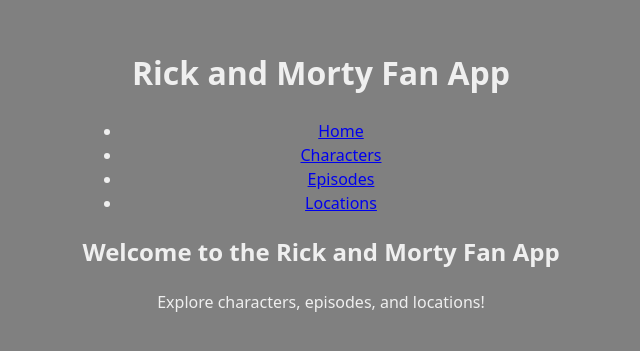
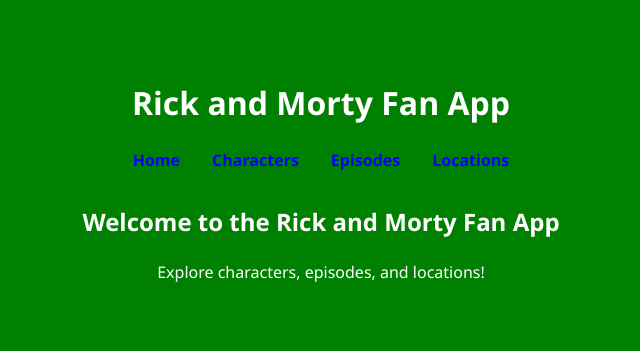
Before and after one commit to jaycruz718/SBA_320-Rick-Morty-Fan-App, a React (Vite) app: page / in a window 1280 px wide. Shown: the part 221-572 px from the top of the page, without its empty margins (319-959 px from the left). Built offline with nearby package versions, Linux system fonts and the light colour scheme; no server answers.

Commit message:
Adding More CSS to make app more presentable

```diff
--- a/src/App.css
+++ b/src/App.css
@@ -1,14 +1,38 @@
-#root {
-  max-width: 1280px;
-  margin: 0 auto;
+
+body {
+  margin: 0;
+  font-family: 'Segoe UI', Tahoma, Geneva, Verdana, sans-serif;
+  background-color: green;
+  color: white;
+  display: flex;
+  justify-content: center;
+}
+
+.App {
   padding: 2rem;
   text-align: center;
 }
 
+nav {
+  margin-bottom: 2rem;
+}
+
 .nav-list {
   list-style-type: none;
+  display: flex;
+  justify-content: center;
+  gap: 2rem;
   padding: 0;
   margin: 0;
-  display: flex;
-  gap: 1rem; /* optional spacing between links */
 }
+
+.nav-list li a {
+  text-decoration: none;
+  color: blue;
+  font-weight: bold;
+}
+
+.nav-list li a:hover {
+  text-decoration: underline;
+  color: white;
+}
--- a/src/App.jsx
+++ b/src/App.jsx
@@ -29,7 +29,7 @@ function App() {
         <h1>Rick and Morty Fan App</h1>
 
         <nav>
-          <ul>
+          <ul className="nav-list">
             <li><Link to="/">Home</Link></li>
             <li><Link to="/characters">Characters</Link></li>
             <li><Link to="/episodes">Episodes</Link></li>
--- a/src/Pages/Episodes.jsx
+++ b/src/Pages/Episodes.jsx
@@ -13,7 +13,7 @@ const Episodes = () => {
   return (
     <div>
       <h2>Episodes</h2>
-      <ul>
+      <ul style={{ listStyleType: 'none', padding: 0 }}>
         {episodes.map(episode => (
           <li key={episode.id}>
             {episode.episode} - {episode.name} ({episode.air_date})
```
